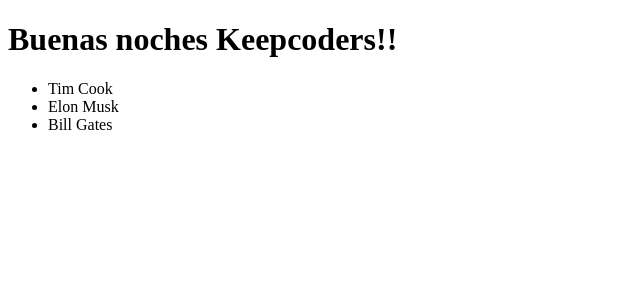
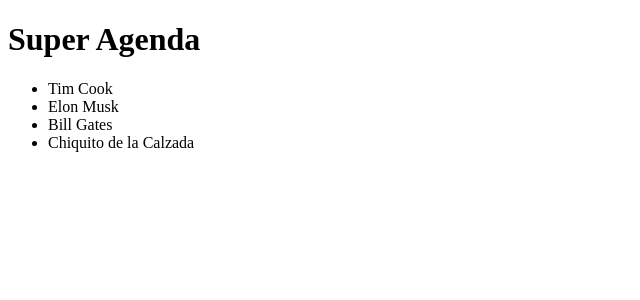
Before and after one commit to guajar/kc-angular4, an Angular app: page / in a window 1280 px wide. Shown: the top 300 px of the page, without its empty margins (0-640 px from the left). Built offline with nearby package versions, Linux system fonts and the light colour scheme.

Commit message:
Añadimos un servicio para agrupar las acciones de los contactos

```diff
--- a/src/app/app.component.html
+++ b/src/app/app.component.html
@@ -1,11 +1,11 @@
 <h1>
   <!-- Cuando utilizamos {{ }} estamos sincronizando la vista de el modelo -->
-  {{ title }}
+  {{ _title }}
 </h1>
 
 <!-- Para instanciar un componente indicamos una etiqueta HTML que responda al
  selector definido en ese componente -->
 <lista-contactos
-  [contactos]="['Tim Cook', 'Elon Musk', 'Bill Gates']"
-  (contactoSeleccionado)="mostrarContactoSeleccionado($event)
-  "> </lista-contactos>
+  [contactos]="_listaContactos"
+  (contactoSeleccionado)="mostrarContactoSeleccionado($event)">
+  </lista-contactos>
--- a/src/app/app.component.ts
+++ b/src/app/app.component.ts
@@ -1,3 +1,4 @@
+import { ContactoService } from './contacto.service';
 import { Component, OnInit } from '@angular/core';
 
 @Component({
@@ -13,13 +14,21 @@
   // Los atributos de clase no necesitan ser definidos con 'let.
   // Aunque los atributos se marquen como privados, siguen siendo
   // visibles para el template.
-  private title: string;
+  private _title: string;
+  private _listaContactos: string[];
+
+  // Para hacer una inyección de dependencia debemos indicar en el
+  // constructor de una clase un parámetro tipado precisamente con
+  // el servicio que queremos usar. Además debemos añadir siempre el modificador
+  // de acceso.
+  constructor(private _contactoService: ContactoService) { }
 
   // Este método es de obligatoria implementación cuando usamos la inerfaz OnInit.
   // Puesto que no retorna nada, podemos anotarlo como 'void'.
   // Este método se ejecuta al instanciarse la clase 'AppComponent'.
   ngOnInit(): void {
-    this.title = 'Buenas noches Keepcoders!!';
+    this._title = 'Super Agenda';
+    this._listaContactos = this._contactoService.obtenerContactos();
   }
 
   mostrarContactoSeleccionado(contacto: string): void {
--- a/src/app/app.module.ts
+++ b/src/app/app.module.ts
@@ -5,6 +5,7 @@
 
 import { AppComponent } from './app.component';
 import { ListaContactosComponent } from './lista-contactos/lista-contactos.component';
+import { ContactoService } from "app/contacto.service";
 
 @NgModule({
   declarations: [
@@ -16,7 +17,9 @@
     FormsModule,
     HttpModule
   ],
-  providers: [],
+  providers: [
+    ContactoService
+  ],
   bootstrap: [AppComponent]
 })
 export class AppModule { }
--- /dev/null
+++ b/src/app/contacto.service.ts
@@ -0,0 +1,18 @@
+import { Injectable } from '@angular/core';
+
+// Una clase decorada con 'Injectable' se comporta como un servicio. Este decorador
+// hace posible que el servicio pueda inyectarse como dependencia en otras clases
+@Injectable()
+export class ContactoService {
+
+  // Obtiene una colección de contactos
+  obtenerContactos(): string[] {
+    return [
+     'Tim Cook',
+     'Elon Musk',
+     'Bill Gates',
+     'Chiquito de la Calzada'
+    ];
+  }
+
+}
--- a/src/app/lista-contactos/lista-contactos.component.css
+++ b/src/app/lista-contactos/lista-contactos.component.css
@@ -0,0 +1,3 @@
+.verde {
+    background: olivedrab;
+}
```
Also changed, not shown: src/app/lista-contactos/lista-contactos.component.html (line endings or trailing spaces), 1 other file (tests, documents, lock files or other folders).
